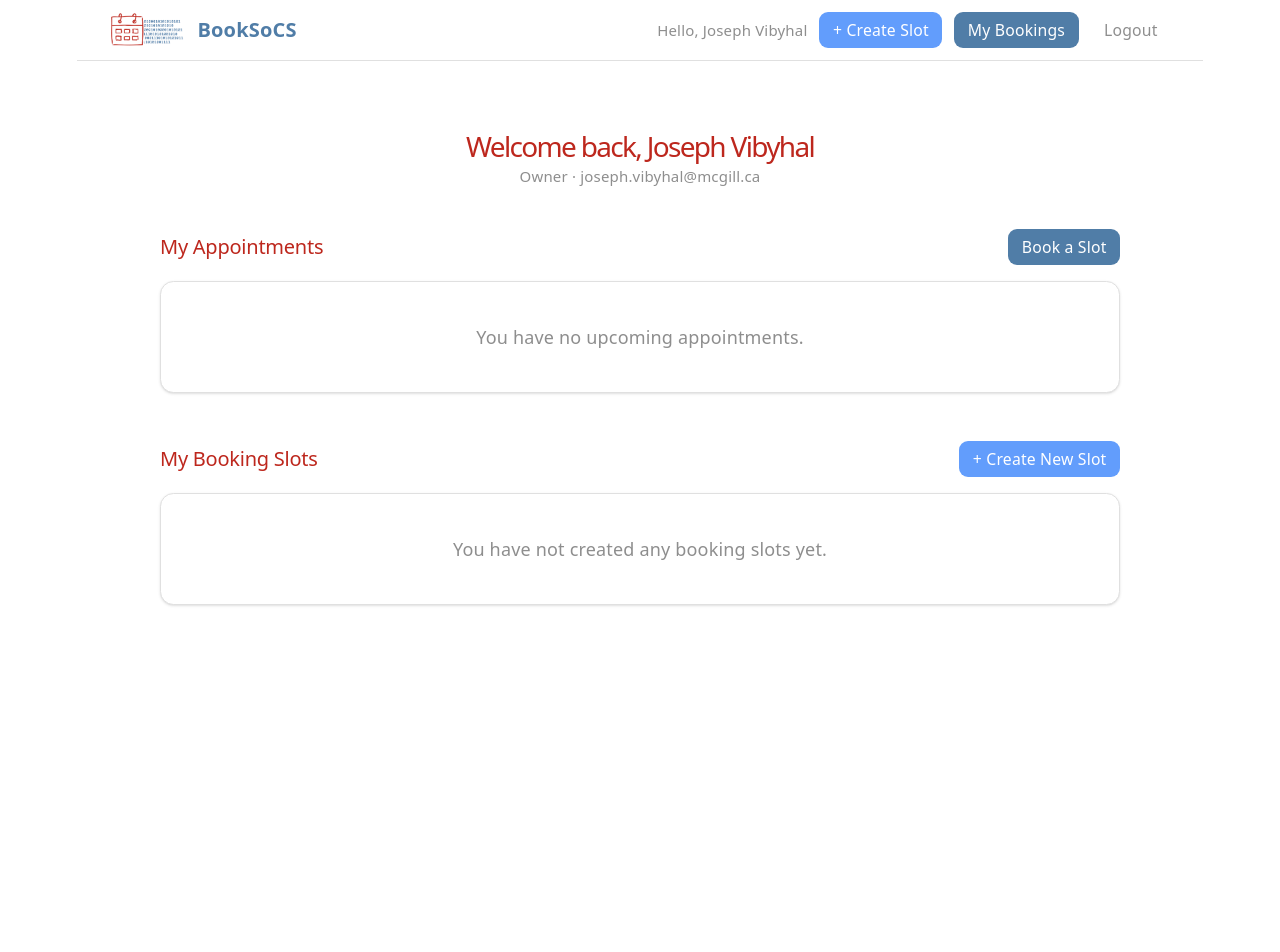
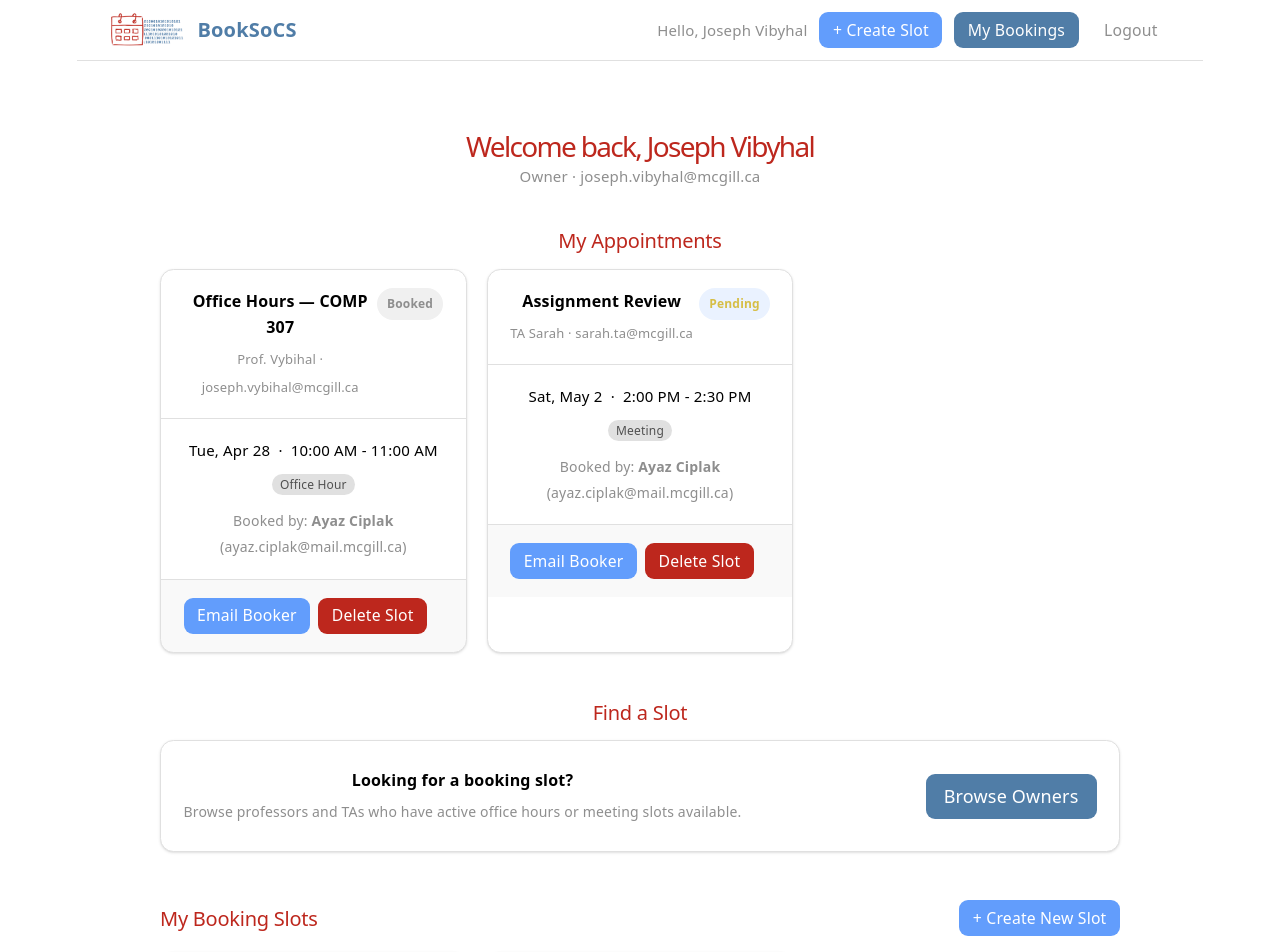
Before and after one commit to AyazCiplak/comp307-booking-frontend, a React (Vite) app: page /dashboard in a window 1280 px wide. Shown: the top 952 px of the page. Before the commit the page ends 800 px from the top, so only its background shows below. Built offline with nearby package versions, Linux system fonts and the light colour scheme.

Commit message:
Created booking slot component, modified dashboard s.t. users and owners are prompted to search for owners to book slots from, created mock data to populate fake appointments and owned booking slots (for owners)

```diff
--- /dev/null
+++ b/src/components/calendar/BookingSlotCard.tsx
@@ -0,0 +1,126 @@
+import type { BookingSlot } from "../../types/booking";
+import { useAuth } from "../../context/AuthContext";
+import Card from "../ui/Card";
+import Button from "../ui/Button";
+
+interface BookingSlotCardProps {
+  slot: BookingSlot;
+  onBook?:   (slotId: string) => void;
+  onCancel?: (slotId: string) => void;
+  onDelete?: (slotId: string) => void;
+}
+
+// Colour-coded badge for the slot status
+const STATUS_STYLES: Record<BookingSlot["status"], { label: string; color: string; bg: string }> = {
+  available: { label: "Available", color: "#507da7", bg: "#e8f0f7" }, // Blue (from colour palette)
+  booked: { label: "Booked", color: "#8e8e8e", bg: "#f0f0f0" }, // Grey (from colour palette)
+  cancelled: { label: "Cancelled", color: "#bd271d", bg: "#fbeaea" }, // Red (from colour palette)
+  pending: { label: "Pending", color: "#d6be46", bg: "#eaf2ff" }, // Yellow (outside colour palette, but should be fine)
+};
+
+// Human-readable slot type pill
+const TYPE_LABEL: Record<BookingSlot["type"], string> = {
+  "office-hour": "Office Hour",
+  "meeting": "Meeting",
+  "group": "Group",
+};
+
+function BookingSlotCard({ slot, onBook, onCancel, onDelete }: BookingSlotCardProps) {
+  const { user } = useAuth();
+  const status = STATUS_STYLES[slot.status];
+
+  const isOwner    = user?.role === "owner";
+  const isBookedByMe = slot.bookedByUserId === user?.email; // use id once backend sends it
+
+  // Format date: e.g. "Mon, Jan 20"
+  const dateLabel = new Date(slot.date).toLocaleDateString("en-CA", {
+    weekday: "short", month: "short", day: "numeric",
+  });
+
+  return (
+    <Card>
+      <Card.Header>
+        <div style={{ display: "flex", justifyContent: "space-between", alignItems: "flex-start" }}>
+          {/* Slot title */}
+          <div>
+            <h3 style={{ margin: "0 0 4px", fontSize: "16px", fontWeight: 600 }}>
+              {slot.title ?? TYPE_LABEL[slot.type]}
+            </h3>
+            <span style={{ fontSize: "13px", color: "#8e8e8e" }}>
+              {slot.ownerName} · {slot.ownerEmail}
+            </span>
+          </div>
+
+          {/* Status badge */}
+          <span style={{
+            fontSize: "12px", fontWeight: 600, padding: "3px 10px",
+            borderRadius: "999px", color: status.color, background: status.bg,
+          }}>
+            {status.label}
+          </span>
+        </div>
+      </Card.Header>
+
+      <Card.Content>
+        {/* Date + time */}
+        <p style={{ marginBottom: "6px", fontSize: "15px" }}>
+          {dateLabel} &nbsp;·&nbsp; {slot.startTime} - {slot.endTime}
+        </p>
+
+        {/* Slot type pill */}
+        <span style={{
+          fontSize: "12px", padding: "2px 8px", borderRadius: "999px",
+          background: "#e0e0e0", color: "#505050",
+        }}>
+          {TYPE_LABEL[slot.type]}
+        </span>
+
+        {/* Who booked it — visible to owners */}
+        {isOwner && slot.bookedByUserName && (
+          <p style={{ marginTop: "10px", fontSize: "14px", color: "#8e8e8e" }}>
+            Booked by: <strong>{slot.bookedByUserName}</strong> ({slot.bookedByUserEmail})
+          </p>
+        )}
+      </Card.Content>
+
+      <Card.Footer>
+        <div style={{ display: "flex", gap: "8px" }}>
+
+          {/* USER actions */}
+          {!isOwner && slot.status === "available" && (
+            <Button variant="primary" size="sm" onClick={() => onBook?.(slot.id)}>
+              Book
+            </Button>
+          )}
+          {!isOwner && isBookedByMe && (
+            <>
+              <Button variant="secondary" size="sm"
+                onClick={() => window.open(`mailto:${slot.ownerEmail}`)}>
+                Email Owner
+              </Button>
+              <Button variant="danger" size="sm" onClick={() => onCancel?.(slot.id)}>
+                Cancel
+              </Button>
+            </>
+          )}
+
+          {/* OWNER actions */}
+          {isOwner && slot.bookedByUserEmail && (
+            <Button variant="secondary" size="sm"
+              onClick={() => window.open(`mailto:${slot.bookedByUserEmail}`)}>
+              Email Booker
+            </Button>
+          )}
+          {isOwner && (
+            <Button variant="danger" size="sm" onClick={() => onDelete?.(slot.id)}>
+              Delete Slot
+            </Button>
+          )}
+
+        </div>
+      </Card.Footer>
+    </Card>
+  );
+}
+
+export default BookingSlotCard;
--- /dev/null
+++ b/src/data/mockSlots.tsx
@@ -0,0 +1,112 @@
+import type { BookingSlot } from "../types/booking";
+
+/* MOCK data to populate cards for sample users / owners.
+ * Will eventually be replaced entirely by data fetched from the backend.
+ */
+
+// The logged-in mock user's email (must match what AuthContext has)
+const ME = "ayaz.ciplak@mail.mcgill.ca";
+
+/**
+ * Slots the currently logged-in user has already booked
+ * Shown in "My Appointments" on the dashboard
+ */
+export const myAppointments: BookingSlot[] = [
+  {
+    id: "1",
+    date: new Date("2026-04-28"),
+    startTime: "10:00 AM",
+    endTime: "11:00 AM",
+    ownerId: "owner-1",
+    ownerName: "Prof. Vybihal",
+    ownerEmail: "joseph.vybihal@mcgill.ca",
+    status: "booked",
+    type: "office-hour",
+    title: "Office Hours — COMP 307",
+    bookedByUserId: ME,
+    bookedByUserName: "Ayaz Ciplak",
+    bookedByUserEmail: ME,
+  },
+  {
+    id: "2",
+    date: new Date("2026-05-02"),
+    startTime: "2:00 PM",
+    endTime: "2:30 PM",
+    ownerId: "owner-2",
+    ownerName: "TA Sarah",
+    ownerEmail: "sarah.ta@mcgill.ca",
+    status: "pending",
+    type: "meeting",
+    title: "Assignment Review",
+    bookedByUserId: ME,
+    bookedByUserName: "Ayaz Ciplak",
+    bookedByUserEmail: ME,
+  },
+];
+
+/**
+ * Slots created by a mock owner (when AuthContext email is @mcgill.ca)
+ * Shown in "My Booking Slots" on the dashboard (owner view only)
+ */
+export const ownerSlots: BookingSlot[] = [
+  {
+    id: "5",
+    date: new Date("2026-04-29"),
+    startTime: "10:00 AM",
+    endTime: "11:00 AM",
+    ownerId: "owner-me",
+    ownerName: "Ayaz (Owner)",
+    ownerEmail: "ayaz.ciplak@mcgill.ca",
+    status: "booked",
+    type: "office-hour",
+    title: "My Office Hours",
+    bookedByUserId: "student-1",
+    bookedByUserName: "Jane Smith",
+    bookedByUserEmail: "jane.smith@mail.mcgill.ca",
+  },
+  {
+    id: "6",
+    date: new Date("2026-05-06"),
+    startTime: "9:00 AM",
+    endTime: "9:30 AM",
+    ownerId: "owner-me",
+    ownerName: "Ayaz (Owner)",
+    ownerEmail: "ayaz.ciplak@mcgill.ca",
+    status: "available",
+    type: "meeting",
+    title: "Project Check-In",
+  },
+];
+
+/**
+ * Active slots from a specific owner.
+ * NOT shown on the dashboard — used on the future /browse/:ownerId page
+ * when a user searches into a specific professor's available slots.
+ * (not yet actually used)
+ */
+export const professorVybihalSlots: BookingSlot[] = [
+  {
+    id: "3",
+    date: new Date("2026-04-30"),
+    startTime: "1:00 PM",
+    endTime: "2:00 PM",
+    ownerId: "owner-1",
+    ownerName: "Prof. Vybihal",
+    ownerEmail: "joseph.vybihal@mcgill.ca",
+    status: "available",
+    type: "office-hour",
+    title: "Office Hours — Drop-In",
+  },
+  {
+    id: "7",
+    date: new Date("2026-05-05"),
+    startTime: "10:00 AM",
+    endTime: "10:30 AM",
+    ownerId: "owner-1",
+    ownerName: "Prof. Vybihal",
+    ownerEmail: "joseph.vybihal@mcgill.ca",
+    status: "available",
+    type: "office-hour",
+    title: "Office Hours — COMP 307",
+  },
+];
--- a/src/pages/shared/Dashboard.tsx
+++ b/src/pages/shared/Dashboard.tsx
@@ -1,20 +1,35 @@
+import { useNavigate } from "react-router-dom";
 import { useAuth } from "../../context/AuthContext";
 import Button from "../../components/ui/Button";
 import Card from "../../components/ui/Card";
+import BookingSlotCard from "../../components/calendar/BookingSlotCard";
+import { myAppointments, ownerSlots } from "../../data/mockSlots";
+
+// TODO: Make sure this grid is flexible for different media types (e.g. laptop vs tablet)
+const GRID: React.CSSProperties = {
+  display: "grid",
+  gridTemplateColumns: "repeat(auto-fill, minmax(300px, 1fr))",
+  gap: "20px",
+};
 
 /**
  * Single dashboard for all logged-in users.
  *
  * Sections:
- *  1. "My Appointments"   — visible to everyone (users + owners)
- *  2. "Browse Slots"      — visible to everyone
- *  3. "My Booking Slots"  — owner-only panel, rendered when user.role === "owner"
+ *  1. "My Appointments" - users and owners: slots the user has already booked
+ *  2. "Find a Slot" - users and owners: Button that navigates to the owner directory (/browse), (BROWSE NOT YET IMPL)
+ *  3. "My Booking Slots" —  owners: slots the owner has created, with management actions
  *
- * All data below is mock/placeholder — replace with real API calls once
- * the Spring Boot backend is connected.
+ * All data is mock/placeholder - will replace with real API calls once the
+ * java / spring boot backend is connected
  */
 function Dashboard() {
   const { user } = useAuth();
+  const navigate = useNavigate();
+
+  // Stub handlers — TODO: replace with real API calls when backend is ready
+  function handleCancel(slotId: string) { console.log("Cancel booking:", slotId); }
+  function handleDelete(slotId: string) { console.log("Delete slot:", slotId); }
 
   return (
     <div style={{ maxWidth: "1000px", margin: "0 auto", padding: "40px 20px" }}>
@@ -29,14 +44,22 @@ function Dashboard() {
         </p>
       </div>
 
-      {/* ── Section 1: My Appointments (everyone) ─────────────────────── */}
+      {/* Section 1: My Appointments (users and owners) */}
       <section style={{ marginBottom: "48px" }}>
-        <div style={{ display: "flex", justifyContent: "space-between", alignItems: "center", marginBottom: "16px" }}>
-          <h2 style={{ fontSize: "20px", margin: 0 }}>My Appointments</h2>
-          <Button variant="primary" size="sm">Book a Slot</Button>
+        <h2 style={{ fontSize: "20px", marginBottom: "16px" }}>My Appointments</h2>
+
+        {myAppointments.length > 0 ? (
+          <div style={GRID}>
+            {myAppointments.map((slot) => (
+              <BookingSlotCard
+                key={slot.id}
+                slot={slot}
+                onCancel={handleCancel}
+                onDelete={handleDelete}
+              />
+            ))}
           </div>
-
-        {/* TODO: replace with real BookingSlotCard list from API */}
+        ) : (
           <Card>
             <Card.Content>
               <p style={{ color: "#8e8e8e", textAlign: "center", padding: "24px 0" }}>
@@ -44,17 +67,60 @@ function Dashboard() {
               </p>
             </Card.Content>
           </Card>
+        )}
       </section>
 
-      {/* ── Section 2: Owner Panel (owners only) ──────────────────────── */}
+      {/* Section 2: Find a Slot (users and owners) */}
+      <section style={{ marginBottom: "48px" }}>
+        <h2 style={{ fontSize: "20px", marginBottom: "16px" }}>Find a Slot</h2>
+        <Card>
+          <Card.Content>
+            <div style={{
+              display: "flex",
+              justifyContent: "space-between",
+              alignItems: "center",
+              gap: "24px",
+              flexWrap: "wrap",
+              padding: "8px 0",
+            }}>
+              <div>
+                <p style={{ fontWeight: 600, fontSize: "16px", marginBottom: "6px" }}>
+                  Looking for a booking slot?
+                </p>
+                <p style={{ color: "#8e8e8e", fontSize: "14px" }}>
+                  Browse professors and TAs who have active office hours or meeting slots available.
+                </p>
+              </div>
+              <Button variant="primary" onClick={() => navigate("/browse")}>
+                Browse Owners
+              </Button>
+            </div>
+          </Card.Content>
+        </Card>
+      </section>
+
+      {/* Section 3: My Booking Slots (owners only) */}
       {user?.role === "owner" && (
         <section style={{ marginBottom: "48px" }}>
-          <div style={{ display: "flex", justifyContent: "space-between", alignItems: "center", marginBottom: "16px" }}>
+          <div style={{
+            display: "flex",
+            justifyContent: "space-between",
+            alignItems: "center",
+            marginBottom: "16px",
+          }}>
             <h2 style={{ fontSize: "20px", margin: 0 }}>My Booking Slots</h2>
-            <Button variant="secondary" size="sm">+ Create New Slot</Button>
+            <Button variant="secondary" size="sm" onClick={() => navigate("/owner/create-slot")}>
+              + Create New Slot
+            </Button>
           </div>
 
-          {/* TODO: replace with real slot list from API */}
+          {ownerSlots.length > 0 ? (
+            <div style={GRID}>
+              {ownerSlots.map((slot) => (
+                <BookingSlotCard key={slot.id} slot={slot} onDelete={handleDelete} />
+              ))}
+            </div>
+          ) : (
             <Card>
               <Card.Content>
                 <p style={{ color: "#8e8e8e", textAlign: "center", padding: "24px 0" }}>
@@ -62,6 +128,7 @@ function Dashboard() {
                 </p>
               </Card.Content>
             </Card>
+          )}
         </section>
       )}
 
```
Lines whose indentation alone changed are shown as unchanged.
